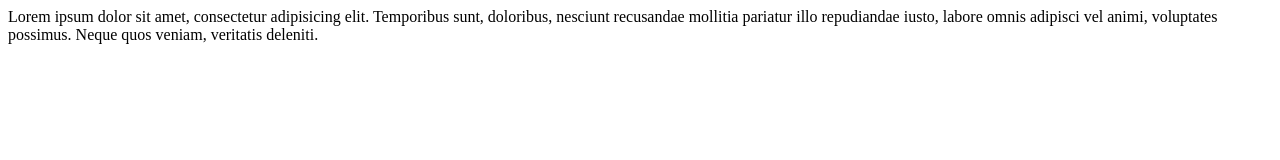
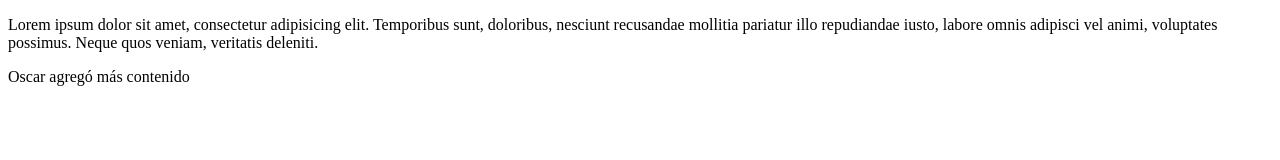
Before and after one commit to ramses30/Prueba, a plain HTML site: page index.html in a window 1280 px wide. Drawn offline with Linux system fonts and the light colour scheme.

Commit message:
Nuevo cambio de oscar
Cambio el index.html

```diff
--- a/index.html
+++ b/index.html
@@ -5,6 +5,7 @@
 	<title>Prueba</title>
 </head>
 <body>
-	Lorem ipsum dolor sit amet, consectetur adipisicing elit. Temporibus sunt, doloribus, nesciunt recusandae mollitia pariatur illo repudiandae iusto, labore omnis adipisci vel animi, voluptates possimus. Neque quos veniam, veritatis deleniti.
+	<p>Lorem ipsum dolor sit amet, consectetur adipisicing elit. Temporibus sunt, doloribus, nesciunt recusandae mollitia pariatur illo repudiandae iusto, labore omnis adipisci vel animi, voluptates possimus. Neque quos veniam, veritatis deleniti.</p>
+	<p>Oscar agregó más contenido</p>
 </body>
 </html>
```
